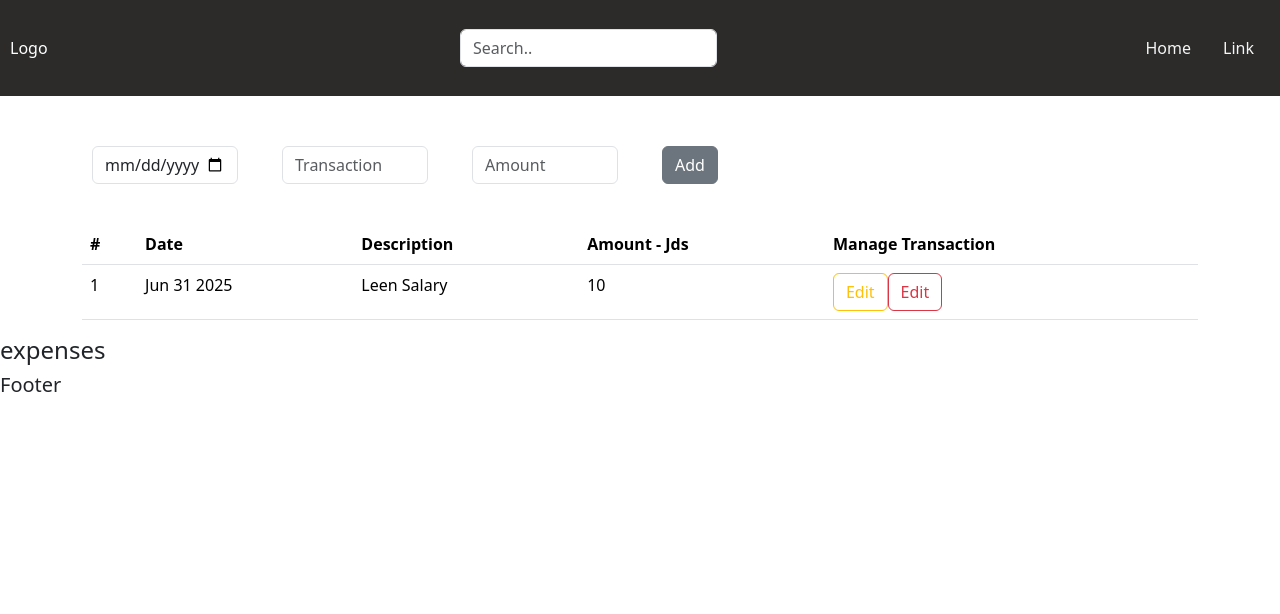
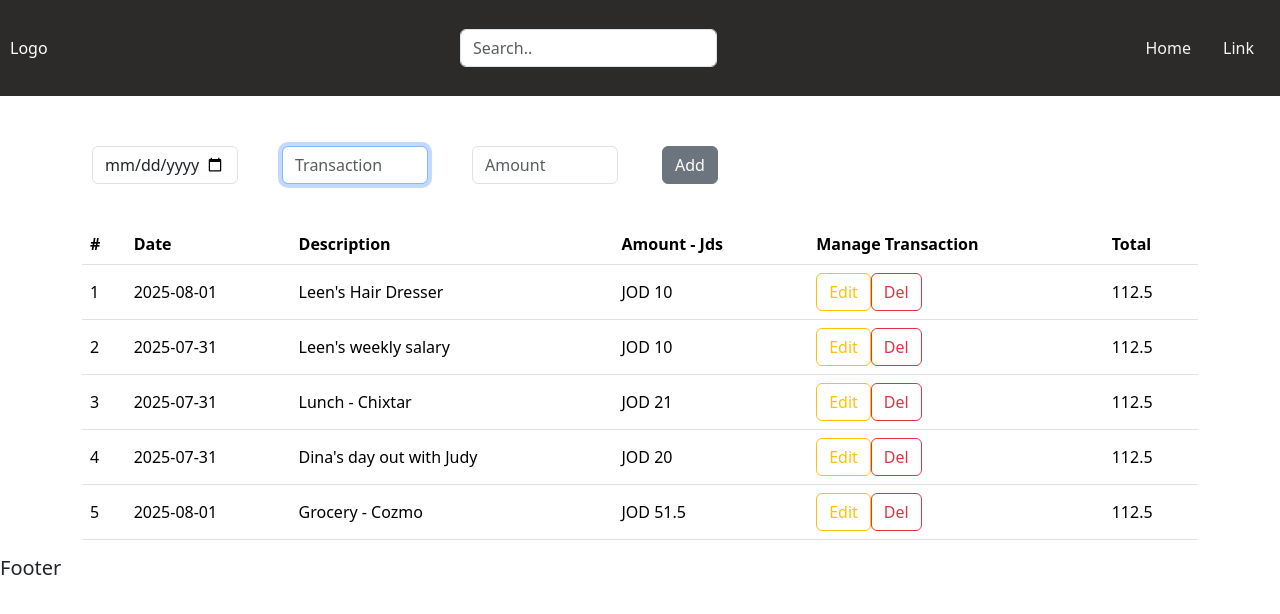
Before and after one commit to TareqJudehGithub/jonas_reactjs, a React (Create React App) app in the folder Practice/expenses/: page / in a window 1280 px wide. Shown: the top 614 px of the page. Built offline with nearby package versions, Linux system fonts and the light colour scheme.

Commit message:
Implemented del/edit handlers for each expense item.

```diff
--- a/Practice/expenses/src/App.js
+++ b/Practice/expenses/src/App.js
@@ -1,16 +1,60 @@
-import Expense from "./components/Expense";
+import { useState } from "react";
 import ExpensesList from "./components/ExpensesList";
 import Footer from "./components/Footer";
 import Header from "./components/Header";
 import InputForm from "./components/InputForm";
+import expenses from "./data";
 
 function App() {
+	const [data, setData] = useState(expenses);
+	const [total, setTotal] = useState(handleTotal());
+
+	// Handles
+	function handleTotal() {
+		const expensesArr = expenses
+			.map((item) => item.amount)
+			.reduce((acc, currentValue) => acc + currentValue, 0);
+		return expensesArr;
+	}
+
+	function handleAddItem(item) {
+		return setData((items) => [item, ...items]);
+	}
+
+	function handleUpdateTotal(amount) {
+		return setTotal(total + Number(amount));
+	}
+	function handleUpdateItem(id) {
+		setData(
+			data.map((item) =>
+				item.id === id
+					? {
+							...item,
+							description: "Desc Edited",
+							amount: 1000,
+					  }
+					: item
+			)
+		);
+	}
+	function handleDelItem(id) {
+		setData((data) => data.filter((item) => item.id !== id));
+	}
+
 	return (
 		<div className="App">
 			<Header />
-			<InputForm />
-			<ExpensesList />
-			<Expense />
+			<InputForm
+				onAddItem={handleAddItem}
+				onUpdateTotal={handleUpdateTotal}
+				onUpdateItem={handleUpdateItem}
+			/>
+			<ExpensesList
+				itemsProps={data}
+				total={total}
+				onUpdateItem={handleUpdateItem}
+				onDelItem={handleDelItem}
+			/>
 			<Footer />
 		</div>
 	);
--- a/Practice/expenses/src/components/Expense.jsx
+++ b/Practice/expenses/src/components/Expense.jsx
@@ -1,4 +1,27 @@
-function Expense() {
-	return <h4>expenses</h4>;
+function Expense({ itemsList, total, onDelItem, onUpdateItem }) {
+	const { id, date, description, amount } = itemsList;
+	return (
+		<>
+			<td>{id}</td>
+			<td>{date}</td>
+			<td>{description}</td>
+			<td>JOD {amount}</td>
+			<td>
+				<button
+					className="btn btn-outline-warning"
+					onClick={() => onUpdateItem(id)}
+				>
+					Edit
+				</button>
+				<button
+					className="btn btn-outline-danger"
+					onClick={() => onDelItem(id)}
+				>
+					Del
+				</button>
+			</td>
+			<td>{total}</td>
+		</>
+	);
 }
 export default Expense;
--- a/Practice/expenses/src/components/ExpensesList.jsx
+++ b/Practice/expenses/src/components/ExpensesList.jsx
@@ -1,4 +1,6 @@
-function ExpensesList() {
+import Expense from "./Expense";
+
+function ExpensesList({ itemsProps, total, onDelItem, onUpdateItem }) {
 	return (
 		<div className="container">
 			<table className="table">
@@ -9,20 +11,20 @@ function ExpensesList() {
 						<th>Description</th>
 						<th>Amount - Jds</th>
 						<th>Manage Transaction</th>
+						<th>Total</th>
 					</tr>
 				</thead>
-
-				<tbody className="tbody">
-					<tr>
-						<td>1</td>
-						<td>Jun 31 2025</td>
-						<td>Leen Salary</td>
-						<td>10</td>
-						<td>
-							<button className="btn btn-outline-warning">Edit</button>
-							<button className="btn btn-outline-danger">Edit</button>
-						</td>
-					</tr>
+				<tbody style={{ verticalAlign: "middle" }}>
+					{itemsProps.map((exp) => (
+						<tr key={exp.id}>
+							<Expense
+								itemsList={exp}
+								total={total}
+								onDelItem={onDelItem}
+								onUpdateItem={onUpdateItem}
+							/>
+						</tr>
+					))}
 				</tbody>
 			</table>
 		</div>
--- a/Practice/expenses/src/components/InputForm.jsx
+++ b/Practice/expenses/src/components/InputForm.jsx
@@ -1,22 +1,57 @@
-import { useState } from "react";
-import { Form, FormControl, Row, Button } from "react-bootstrap";
+import { useState, useRef, useEffect } from "react";
+import { FormControl, Row, Button } from "react-bootstrap";
+import expenses from "../data";
 
-function InputForm() {
-	// States
+function InputForm({ onAddItem, onUpdateTotal, onUpdateItem }) {
+	// Formatting date to yyyy/mm/dd
 	const timeElapsed = Date.now();
 	const dateToday = new Date(timeElapsed);
 
+	// Autofocus Transaction input
+	const focusInput = useRef(null);
+	useEffect(() => {
+		return focusInput.current.focus();
+	}, []);
+	// States
 	const [date, setDate] = useState(dateToday.toLocaleDateString());
 	const [description, setDescription] = useState("");
-	const [amount, setAmount] = useState(null);
+	const [amount, setAmount] = useState("");
 
 	// Handler
 	function handleSubmit(e) {
 		e.preventDefault();
+
+		const idGenerator = () => Math.trunc(Math.random() * 1000000 + 1);
+		let uniqueKey;
+		let duplicateId = expenses.map((map) => map.id).includes(uniqueKey);
+		console.log(duplicateId);
+
+		do {
+			uniqueKey = idGenerator();
+			if (duplicateId) {
+				alert("Item Id Duplicate creating new Id");
+			}
+		} while (duplicateId);
+
+		const newItem = {
+			id: uniqueKey,
+			date: date,
+			description: description,
+			amount: amount,
+		};
+		console.log(`Adding new item: ${newItem.description}`);
+		onAddItem(newItem);
+		onUpdateTotal(amount);
+
+		// reset input fields
+		setDate(dateToday.toLocaleDateString());
+		setDescription("");
+		setAmount("");
 	}
+
 	return (
 		<div className="container input-form">
-			<Form className="form" onSubmit={handleSubmit}>
+			<form className="form" onSubmit={handleSubmit}>
 				<Row className="row input-row">
 					<div className="col-sm-2">
 						<div className="input-label">
@@ -36,6 +71,7 @@ function InputForm() {
 								placeholder="Transaction"
 								value={description}
 								onChange={(e) => setDescription(e.target.value)}
+								ref={focusInput}
 							/>
 						</div>
 					</div>
@@ -55,14 +91,15 @@ function InputForm() {
 						<div className="input-label">
 							<Button
 								variant="btn btn-secondary"
-								onClick={() => console.log(date, description, amount)}
+								type="submit"
+								onClick={() => console.log(onUpdateTotal(amount))}
 							>
 								Add
 							</Button>
 						</div>
 					</div>
 				</Row>
-			</Form>
+			</form>
 		</div>
 	);
 }
--- /dev/null
+++ b/Practice/expenses/src/data.js
@@ -0,0 +1,33 @@
+let expenses = [
+	{
+		id: 1,
+		date: "2025-08-01",
+		description: "Leen's Hair Dresser",
+		amount: 10,
+	},
+	{
+		id: 2,
+		date: "2025-07-31",
+		description: "Leen's weekly salary",
+		amount: 10,
+	},
+	{
+		id: 3,
+		date: "2025-07-31",
+		description: "Lunch - Chixtar",
+		amount: 21,
+	},
+	{
+		id: 4,
+		date: "2025-07-31",
+		description: "Dina's day out with Judy",
+		amount: 20,
+	},
+	{
+		id: 5,
+		date: "2025-08-01",
+		description: "Grocery - Cozmo",
+		amount: 51.5,
+	},
+];
+export default expenses;
--- a/Practice/expenses/src/style.css
+++ b/Practice/expenses/src/style.css
@@ -25,7 +25,6 @@ link:active,
 .link:hover {
 	color: white;
 }
-
 .input-form {
 	margin-bottom: 30px;
 }
@@ -42,3 +41,6 @@ link:active,
 .thead .table-header {
 	background-color: rgb(44, 43, 42);
 }
+.tbody {
+	vertical-align: middle;
+}
```
